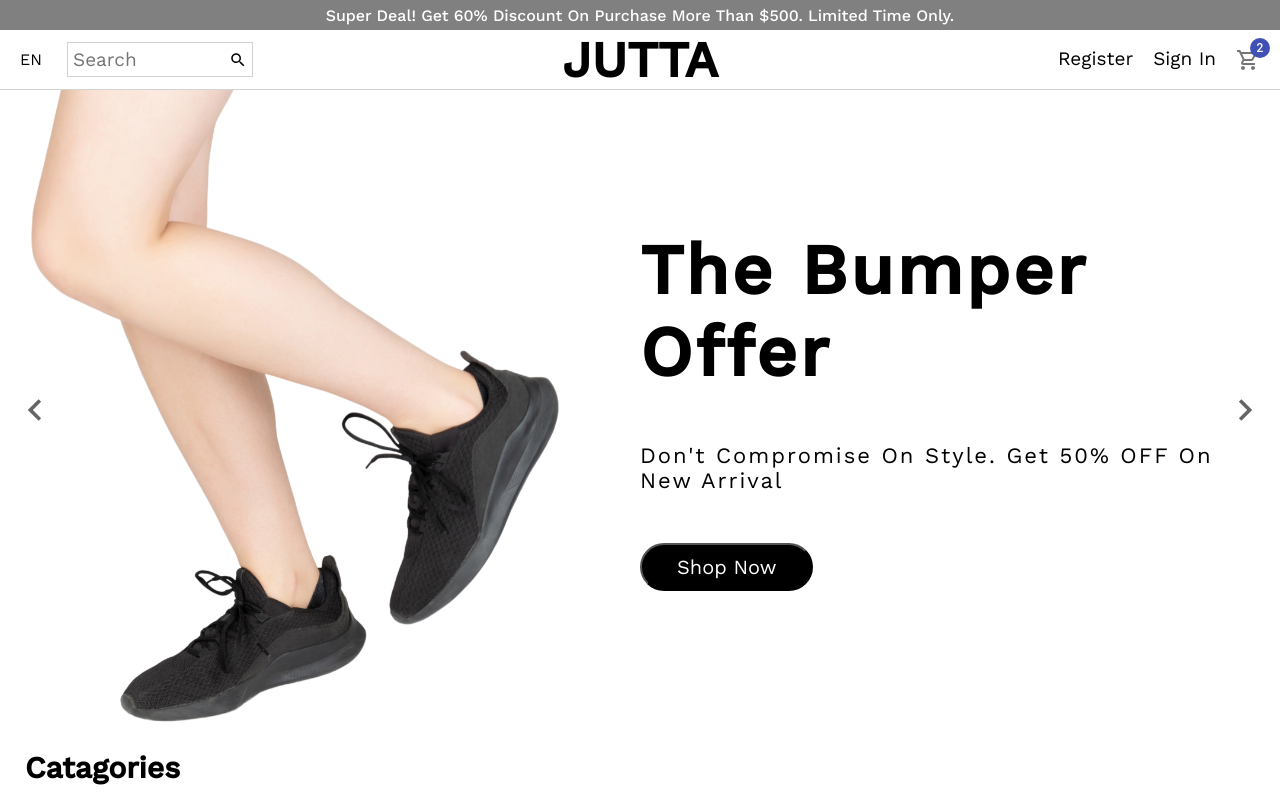
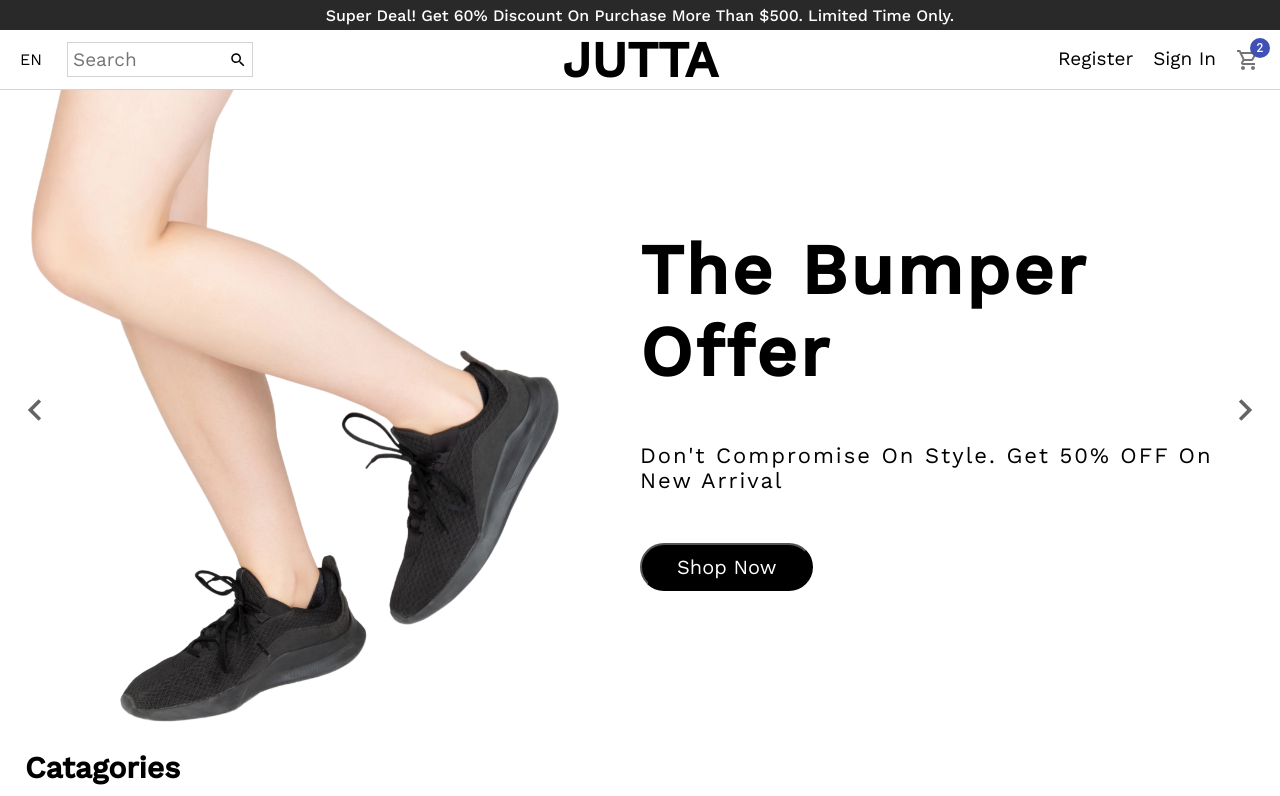
Before and after one commit to Surajpok/JUTTA, a React (Create React App) app: page / in a window 1280 px wide. Shown: the top 796 px of the page. Built offline with nearby package versions, Linux system fonts and the light colour scheme; grey boxes are pictures that could not be loaded.

Commit message:
small color fix

```diff
--- a/src/components/Announcement.js
+++ b/src/components/Announcement.js
@@ -14,7 +14,7 @@ export default announcement;
 const Container = styled.div`
   display: flex;
   height: 30px;
-  background-color: gray;
+  background-color: #292929;
   color: white;
   align-items: center;
   justify-content: center;
--- a/src/components/Footer.js
+++ b/src/components/Footer.js
@@ -2,7 +2,7 @@ import { Facebook, Instagram, Mail, Phone, Pinterest, Room } from "@material-ui/
 import styled from "styled-components";
 import {mobile} from "../Responsive";
 const Container = styled.div`
-  background-color: gray;
+  background-color: #292929;
   color:#fff;
 `;
 const Wrapper = styled.div`
```
